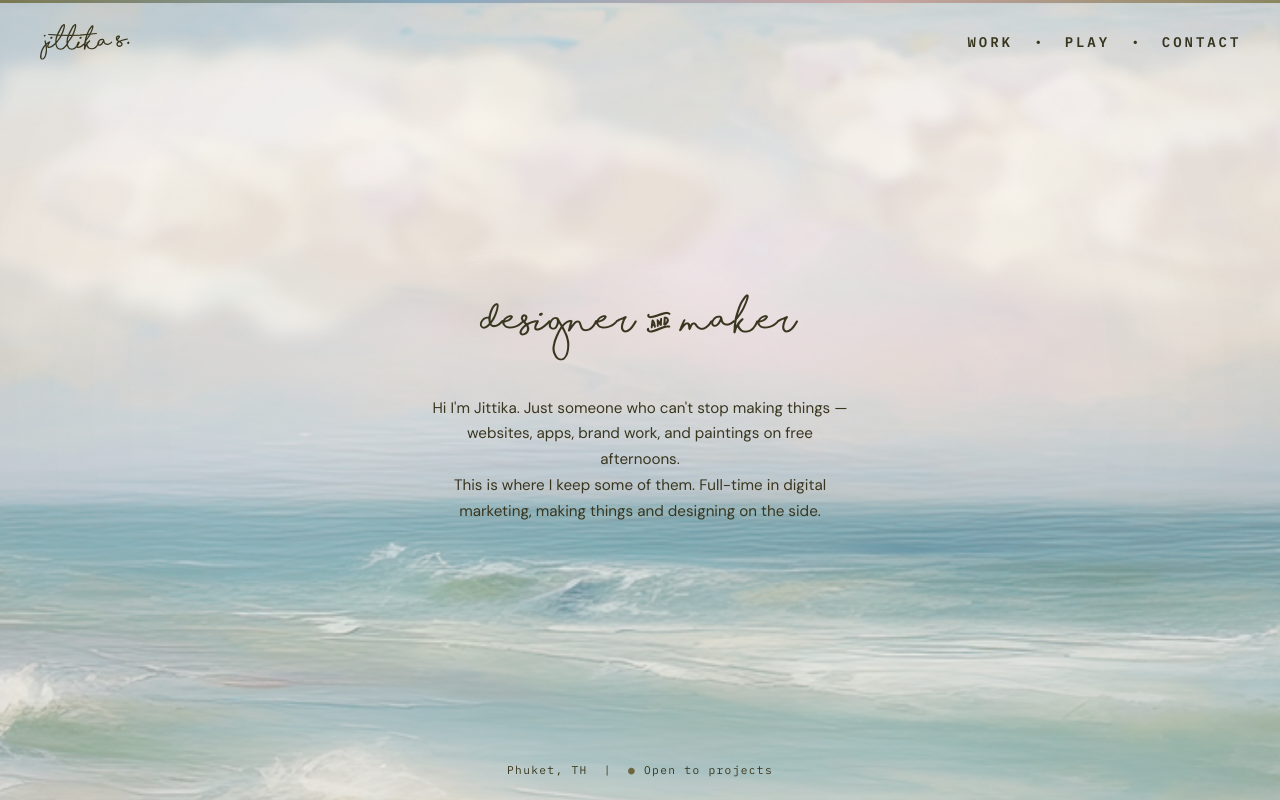
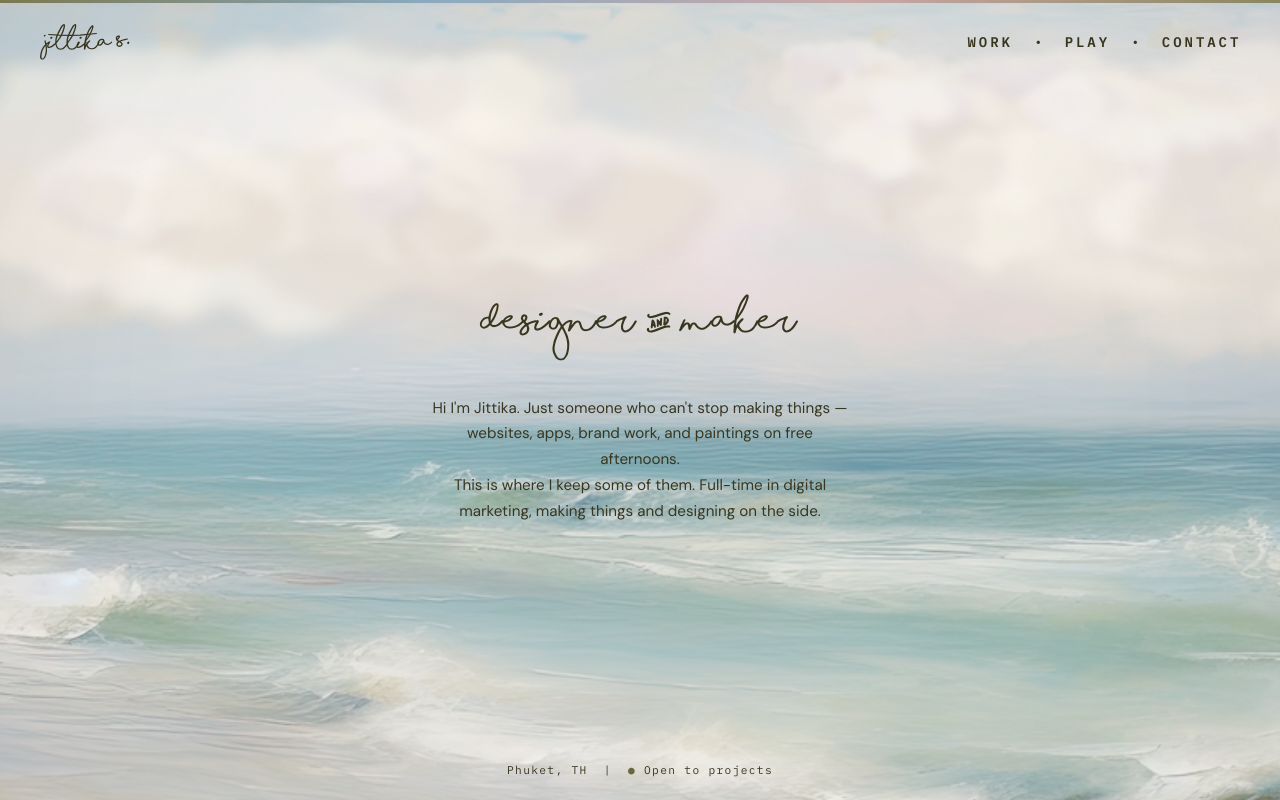
Before and after one commit to jittikasa/Portfolio, a React (Vite) app: page / in a window 1280 px wide. Shown: the top 800 px of the page. Built offline with nearby package versions, Linux system fonts and the light colour scheme; a web font is replaced by a local one.

Commit message:
Adjust homepage hero zoom timing

```diff
--- a/src/components/HeroScene.jsx
+++ b/src/components/HeroScene.jsx
@@ -7,7 +7,7 @@ export default function HeroScene() {
   const vh = typeof window !== 'undefined' ? window.innerHeight : 800
 
   // Zoom completes at 250vh — spring makes it feel organic, not mechanical
-  const rawScale     = useTransform(scrollY, [0, vh * 2.5], [2, 1])
+  const rawScale     = useTransform(scrollY, [0, vh * 2.5], [1.7, 1])
   const scale        = useSpring(rawScale, { stiffness: 60, damping: 20 })
 
   // Freeze: 250–240vh, then fade out 240–280vh (50vh empty gap before atelier)
--- a/src/pages/Home.css
+++ b/src/pages/Home.css
@@ -8,7 +8,7 @@
 
 /* ── 1. HERO ── */
 .h-hero {
-  height: 330vh;
+  height: 300vh;
 }
 
 /* Sticky viewport — pins hero text while fixed scene plays */
```
